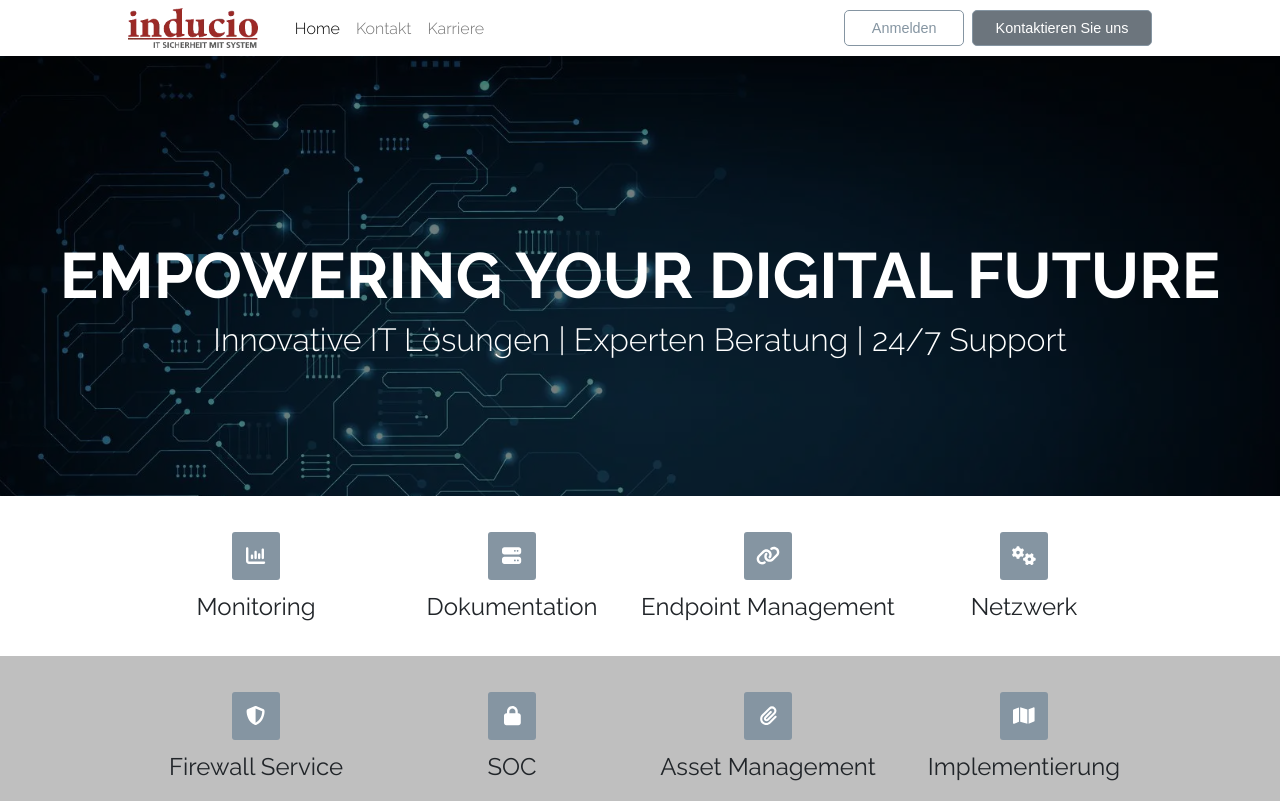
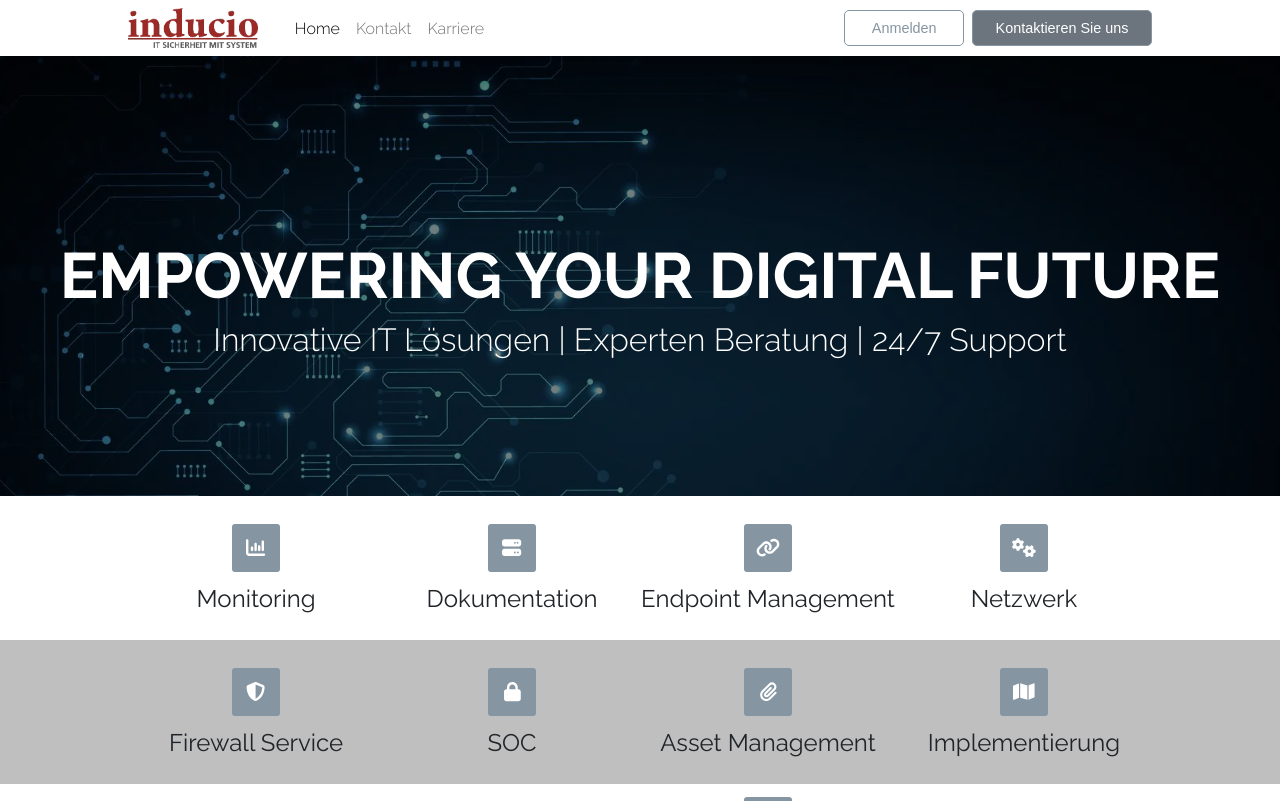
Before and after one commit to ilhmpy/InducioCopy, a React (Create React App) app: page / in a window 1280 px wide. Shown: the top 801 px of the page. Built offline with nearby package versions, Linux system fonts and the light colour scheme.

Commit message:
Height of Infopages

```diff
--- a/src/components/InfoPages.jsx
+++ b/src/components/InfoPages.jsx
@@ -187,7 +187,7 @@ const InfoPagesContainer = styled.section`
 const InfoPagesItem = styled.section`
     background: #FFFF;
     width: 100%;
-    height: 10em;
+    height: 9em;
 
     ${({ grau }) => grau ? `background: #BFBFBF;` : ``}
 `;
```
